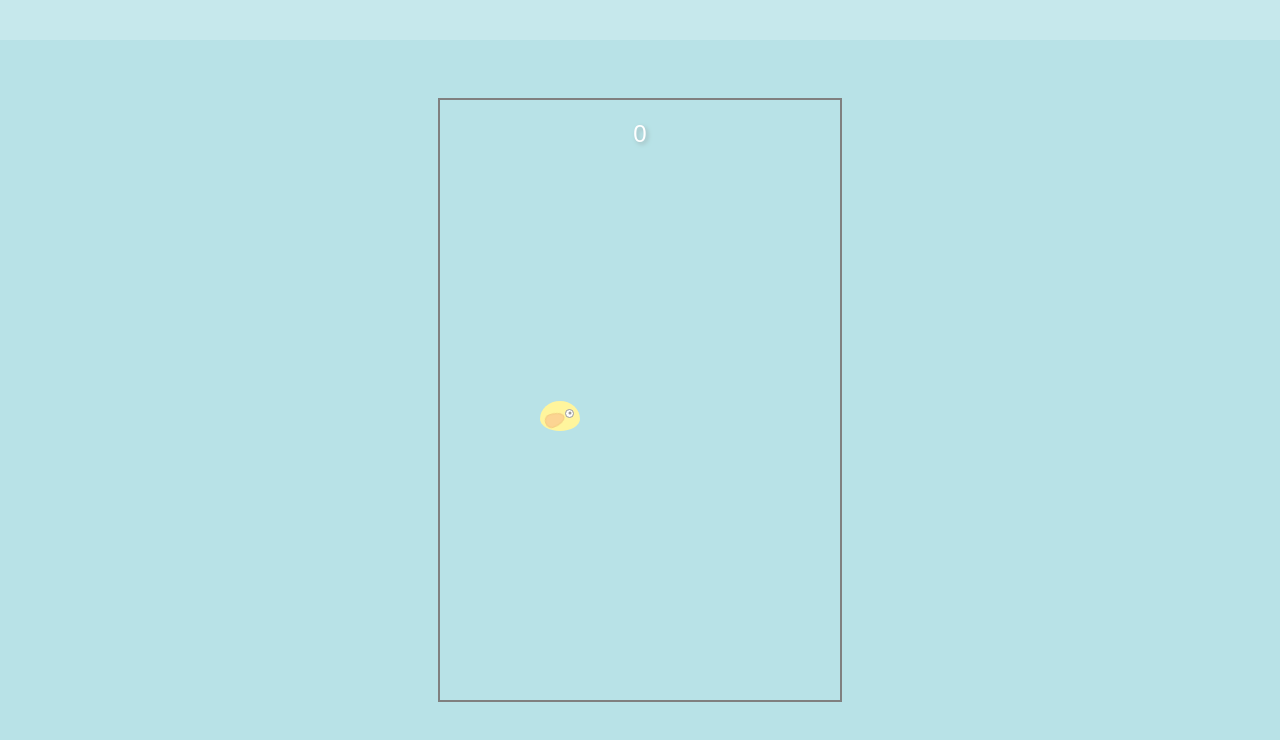
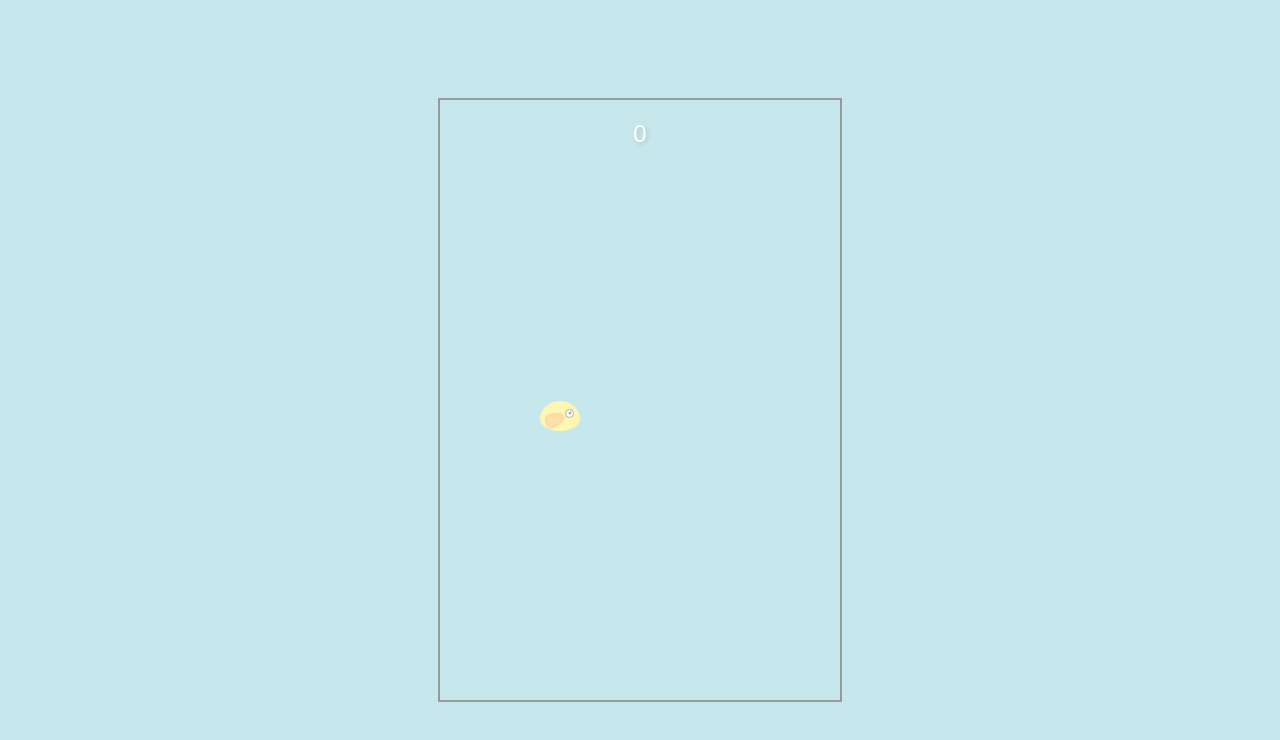
Before and after one commit to Hokage-xMinato/Flappybird, a plain HTML site: page website.html in a window 1280 px wide. Drawn offline with Linux system fonts and the light colour scheme.

Commit message:
Update website.html

```diff
--- a/website.html
+++ b/website.html
@@ -23,21 +23,24 @@
     /* Makes it a bit transparent */
   }
 
-    #foreground-content {
-    position: relative; /* Essential for z-index to work */
-    z-index: 1; /* Puts it on top of the iframe */
-    width: 100vw;   /* Covers the entire viewport width */
-    /* Covers the entire viewport height */
-    padding: 20px;  /* Add some padding so content isn't right at the edge */
-    box-sizing: border-box; /* Include padding in width/height calculation */
-    background-color: rgba(255, 255, 255, 0.2); /* VERY transparent white overlay */
-    /* Remove border-radius, box-shadow, margin to make it a full page overlay */
-    display: flex; /* Use flexbox to easily center content vertically and horizontally */
+
+      #foreground-content {
+    position: relative;
+    z-index: 1;
+    width: 100vw;
+    height: 100vh; /* Add this line to make it full screen height */
+    padding: 20px;
+    box-sizing: border-box;
+    background-color: rgba(255, 255, 255, 0.2);
+    display: flex;
     flex-direction: column;
     justify-content: center;
     align-items: center;
     text-align: center;
-  }
+      }
+      /* Covers the entire viewport width */
+    /* Covers the entire viewport height */
+
 
 
 </style>
```
